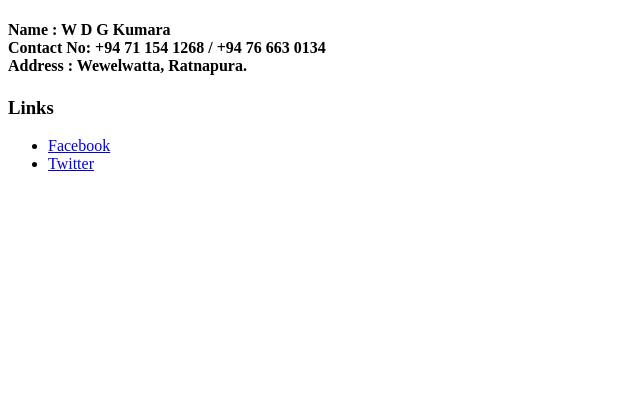
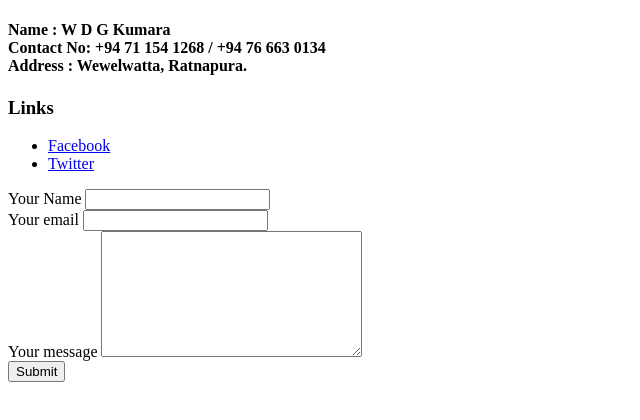
Before and after one commit to sltechboy/Tempary-CV, a plain HTML site: page contact me.html in a window 1280 px wide. Shown: the whole page, without its empty margins (0-640 px from the left). Drawn offline with Linux system fonts and the light colour scheme.

Commit message:
Update contact me.html

```diff
--- a/contact me.html
+++ b/contact me.html
@@ -13,5 +13,14 @@
       <li><a href="https://www.facebook.com/gayanthakk" target="_blank">Facebook</a></li>
       <li><a href="https://www.twitter.com/gayantha1426"target="_blank">Twitter</a></li>
     </ul>
+    <form action="mailto:gayanthasev2@gmail.com" method="post">
+      <label>Your Name</label>
+      <input type="text"><br>
+      <label>Your email</label>
+      <input type="email"><br>
+      <label>Your message</label>
+      <textarea type="text" rows="8" cols="30"></textarea><br>
+      <input type="submit">
+    </form>
   </body>
 </html>
```
